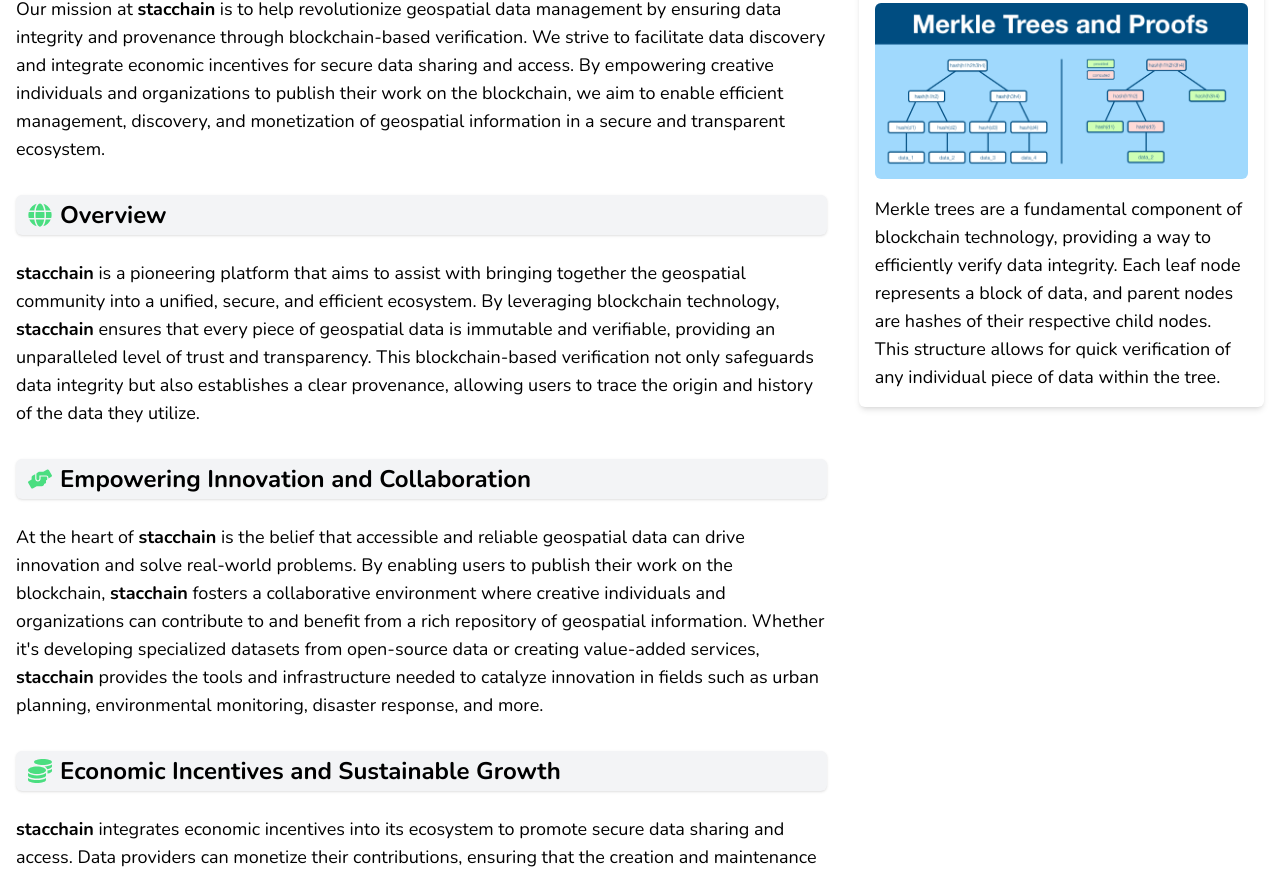
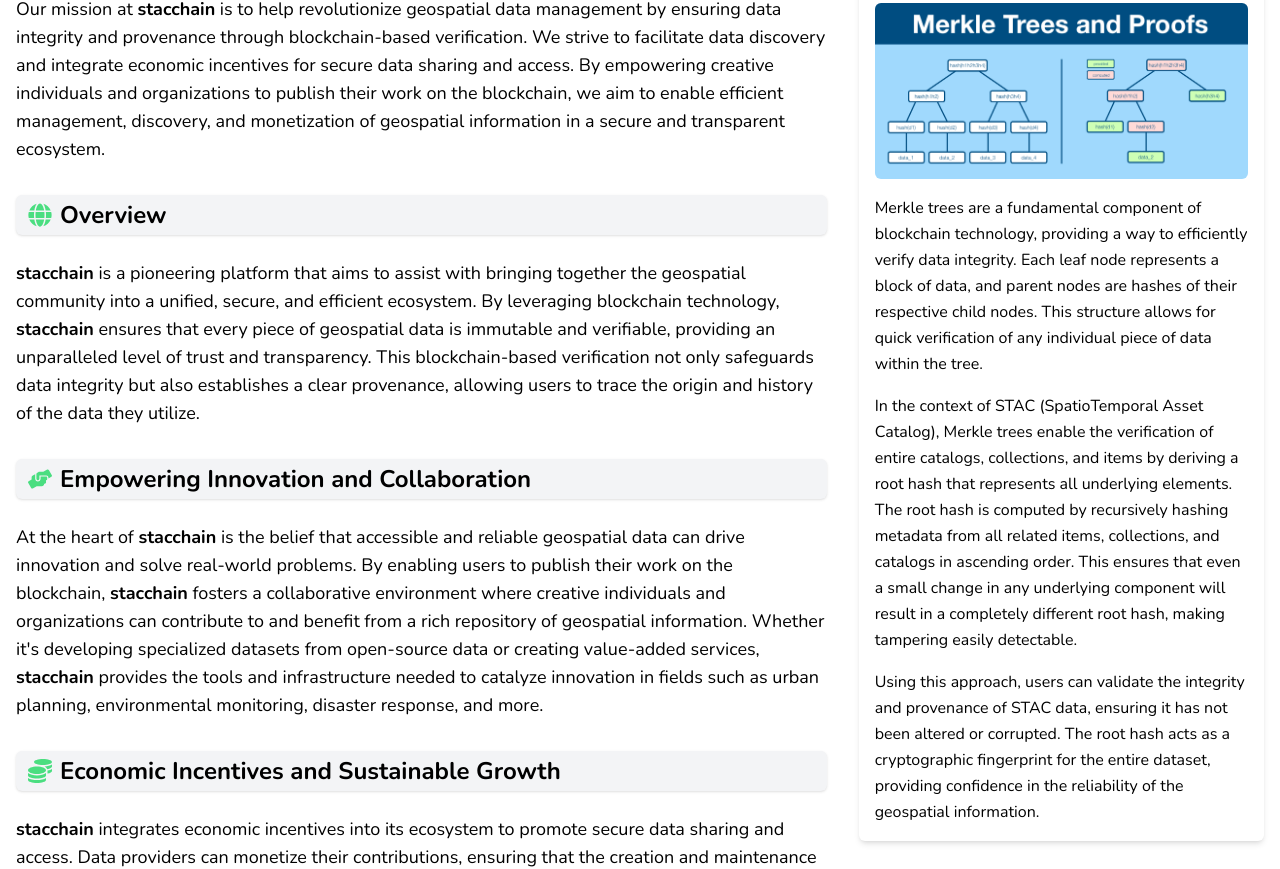
Before and after one commit to stacchain/stacchain-react-website, a React (Create React App) app: page / in a window 1280 px wide. Shown: the part 661-1530 px from the top of the page. Built offline with nearby package versions, Linux system fonts and the light colour scheme.

Commit message:
add better merkle tree explanation

```diff
--- a/src/components/CodeBlock.js
+++ b/src/components/CodeBlock.js
@@ -2,7 +2,7 @@ import React from "react";
 
 const CodeBlock = ({ code }) => {
   return (
-    <div className="bg-gray-800 text-white text-sm sm:text-md p-4 rounded-md overflow-x-auto shadow-md">
+    <div className="bg-gray-900 text-white text-sm sm:text-md p-4 rounded-md overflow-x-auto shadow-md">
       <pre>
         <code>{code}</code>
       </pre>
--- a/src/components/Intro.js
+++ b/src/components/Intro.js
@@ -6,6 +6,7 @@ import {
   FaCoins,
   FaLightbulb,
   FaCode,
+  FaCubes,
 } from "react-icons/fa";
 import merkletree from "../assets/merkle-trees-and-proofs.png"; // Ensure the path is correct
 
@@ -140,7 +141,7 @@ const ProjectIntroduction = ({ className }) => {
             {/* Diagram or Additional Information */}
             <div className="bg-white p-4 rounded-md shadow-md">
               <h3 className="flex items-center text-xl sm:text-2xl font-bold mb-4 bg-gray-100 text-black px-3 py-1 rounded-md border-1 border-gray-200 hover:bg-gray-300 transition-colors duration-300 shadow">
-                <FaCode className="mr-2 text-green-400" />
+                <FaCubes className="mr-2 text-green-400" />
                 Understanding Merkle Trees
               </h3>
               <img
@@ -148,13 +149,30 @@ const ProjectIntroduction = ({ className }) => {
                 alt="Merkle Tree Diagram"
                 className="w-full h-auto mb-4 rounded-md"
               />
-              <p className="text-md sm:text-lg leading-relaxed">
+              <p className="text-md leading-relaxed">
                 Merkle trees are a fundamental component of blockchain
                 technology, providing a way to efficiently verify data
                 integrity. Each leaf node represents a block of data, and parent
                 nodes are hashes of their respective child nodes. This structure
                 allows for quick verification of any individual piece of data
                 within the tree.
+              </p>
+              <p className="text-md leading-relaxed mt-4">
+                In the context of STAC (SpatioTemporal Asset Catalog), Merkle
+                trees enable the verification of entire catalogs, collections,
+                and items by deriving a root hash that represents all underlying
+                elements. The root hash is computed by recursively hashing
+                metadata from all related items, collections, and catalogs in
+                ascending order. This ensures that even a small change in any
+                underlying component will result in a completely different root
+                hash, making tampering easily detectable.
+              </p>
+              <p className="text-md leading-relaxed mt-4">
+                Using this approach, users can validate the integrity and
+                provenance of STAC data, ensuring it has not been altered or
+                corrupted. The root hash acts as a cryptographic fingerprint for
+                the entire dataset, providing confidence in the reliability of
+                the geospatial information.
               </p>
             </div>
           </div>
```
